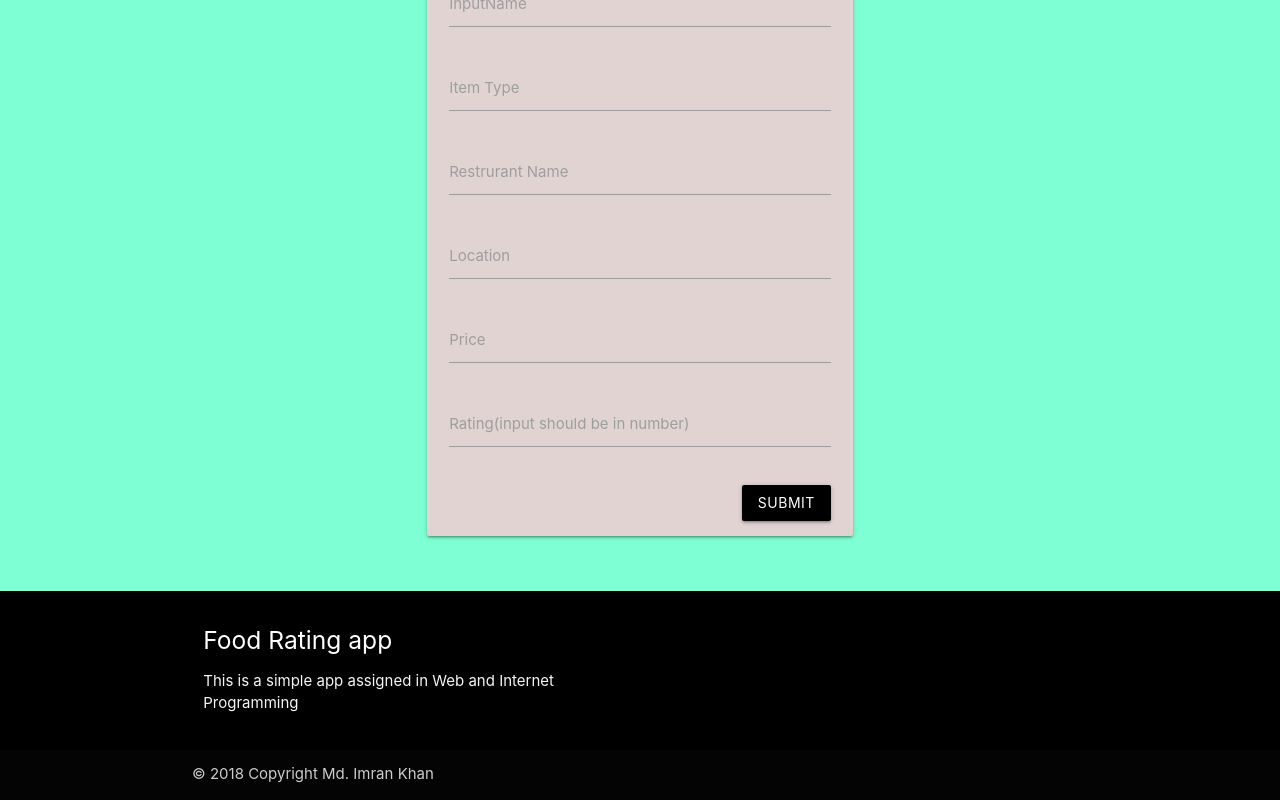
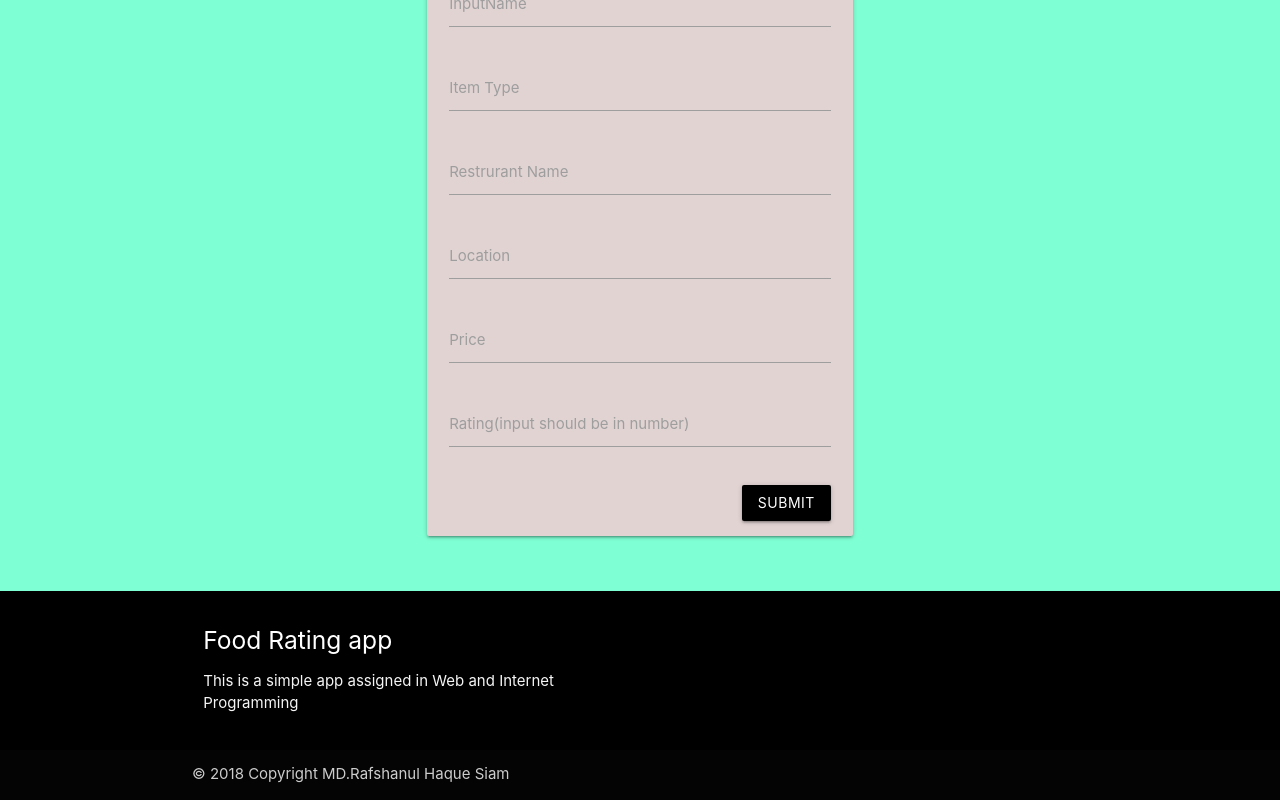
Before and after one commit to siam88/food-rating, a React (Create React App) app: page / in a window 1280 px wide. Shown: the part 642-1442 px from the top of the page. Built offline with nearby package versions, Linux system fonts and the light colour scheme.

Commit message:
update footer

```diff
--- a/src/component/footer.jsx
+++ b/src/component/footer.jsx
@@ -15,7 +15,7 @@ export class Footer extends Component {
             </div>
             <div class="footer-copyright">
                 <div class="container">
-                    © 2018 Copyright Md. Imran Khan
+                    © 2018 Copyright MD.Rafshanul Haque Siam
 
                 </div>
             </div>
```
